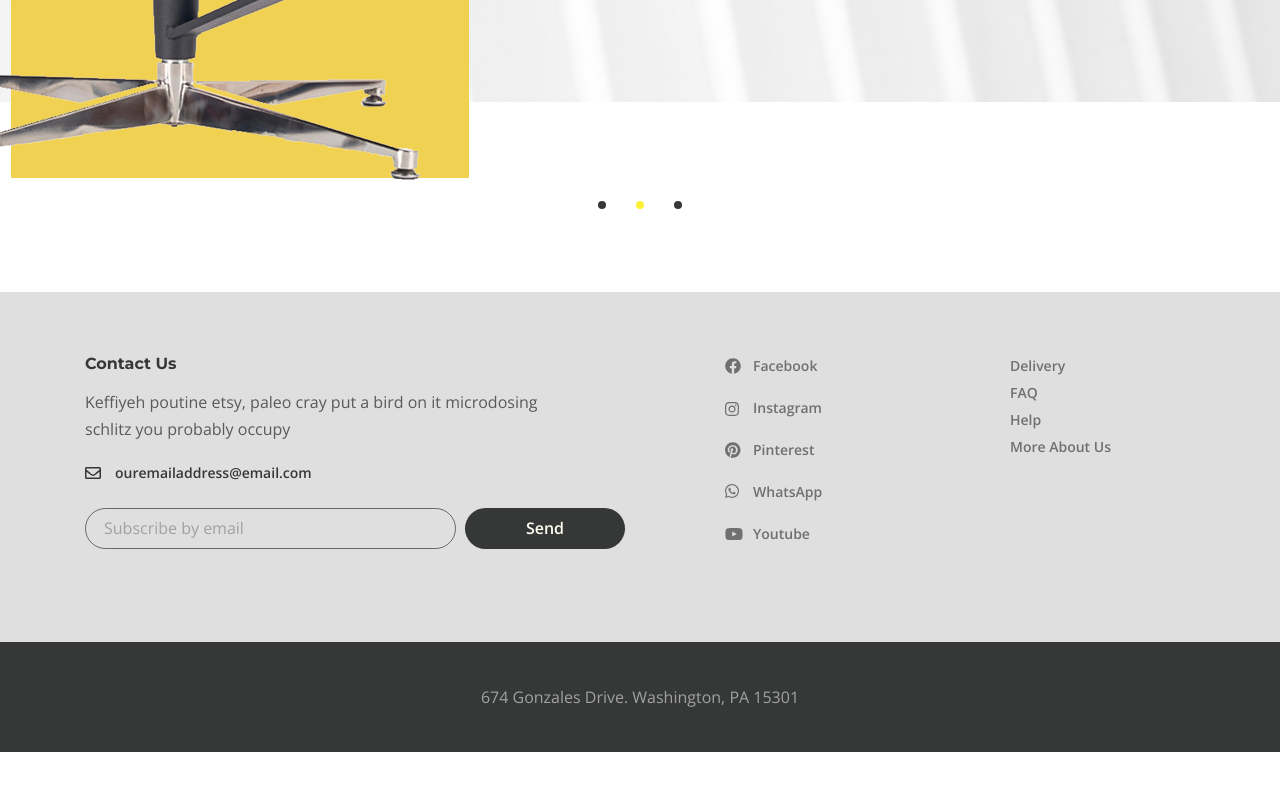
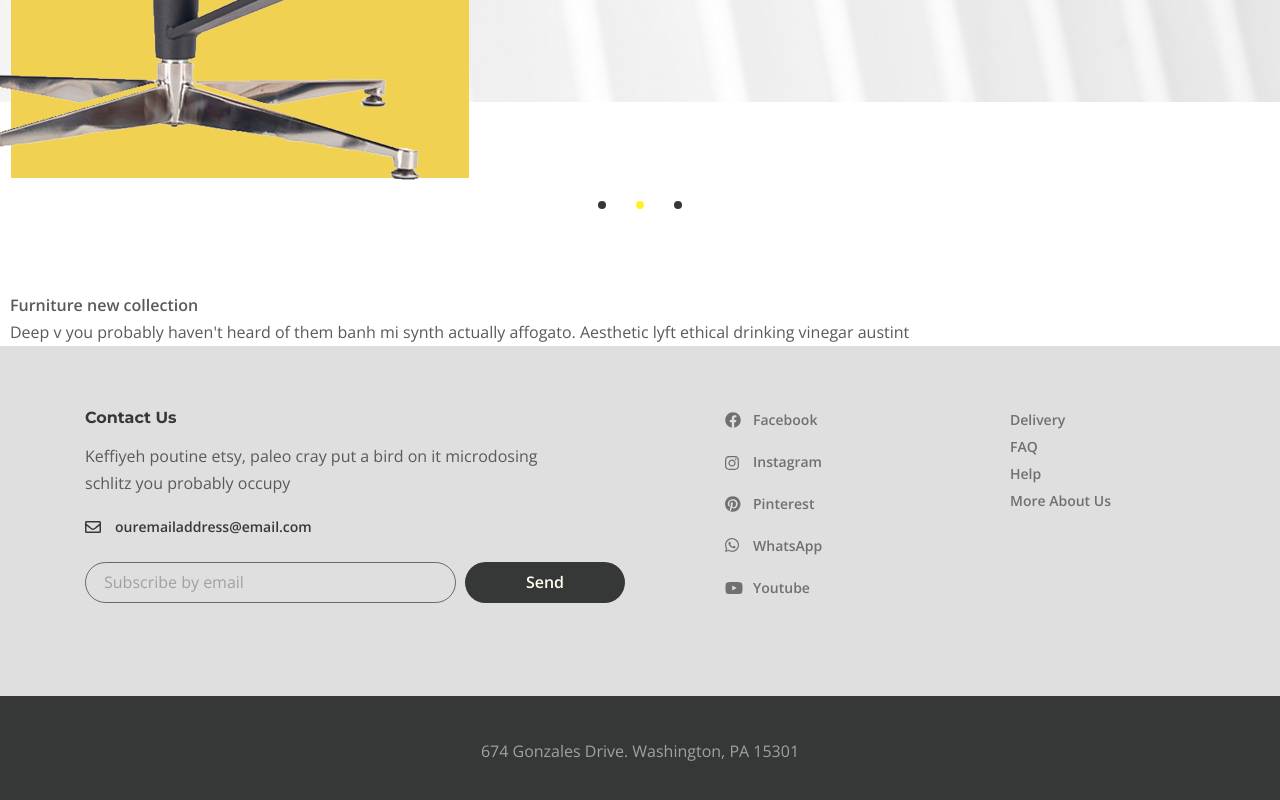
Before and after one commit to Necromayhem/desire, a website: page app/index.html in a window 1280 px wide. Shown: the part 740-1540 px from the top of the page. Before the commit the page ends 1492 px from the top, so only its background shows below. Drawn offline with nearby package versions, Linux system fonts and the light colour scheme.

Commit message:
feat: new-collection(start)

```diff
--- a/app/index.html
+++ b/app/index.html
@@ -121,6 +121,16 @@
 						</div>
 					</div>
 				</section>
+				<section class="new-collection">
+					<div class="container-fluid">
+						<h3 class="new-collection__title">Furniture new collection</h3>
+						<p class="new-collection__text">
+							Deep v you probably haven't heard of them banh mi synth actually
+							affogato. Aesthetic lyft ethical drinking vinegar austint
+						</p>
+						<div class="collection"></div>
+					</div>
+				</section>
 			</main>
 			<footer class="footer">
 				<div class="footer__content">
--- a/app/scss/_global.scss
+++ b/app/scss/_global.scss
@@ -34,6 +34,12 @@ body {
 	padding: 0 15px;
 }
 
+.container-fluid {
+	max-width: 1920px;
+	margin: 0 auto;
+	padding: 0 10px;
+}
+
 .slick-dots {
 	display: flex;
 	justify-content: center;
```
Also changed, not shown: app/css/style.min.css.
